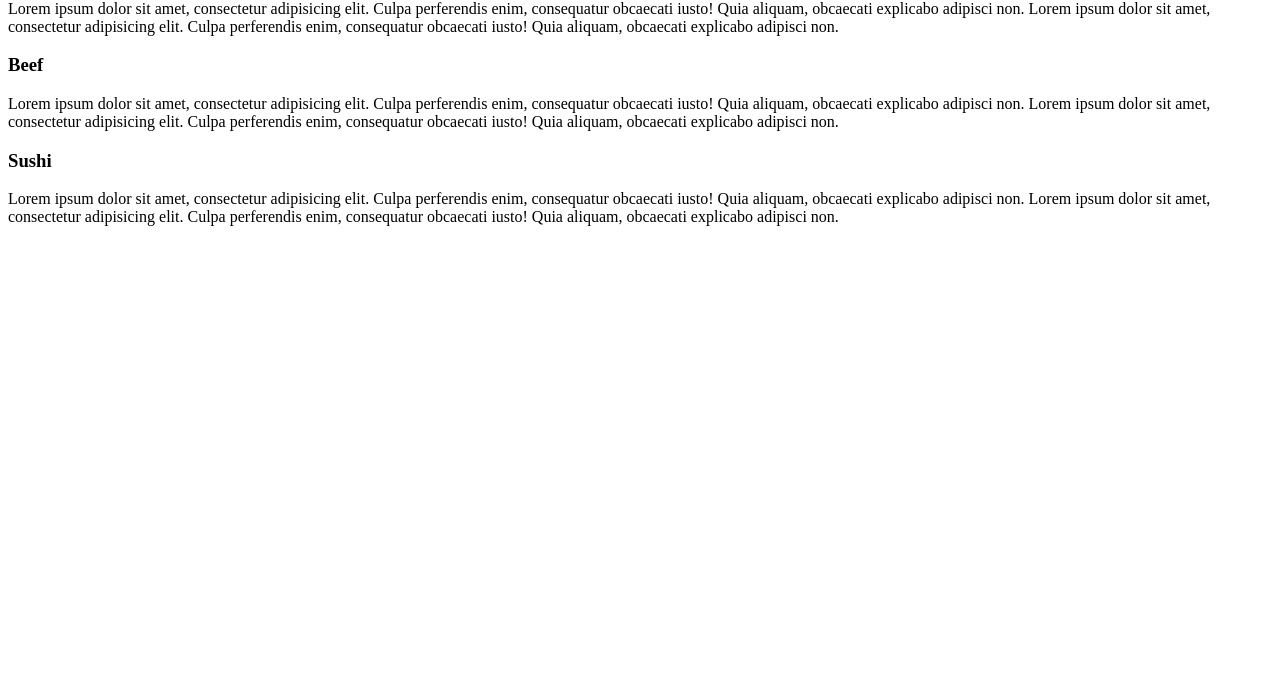
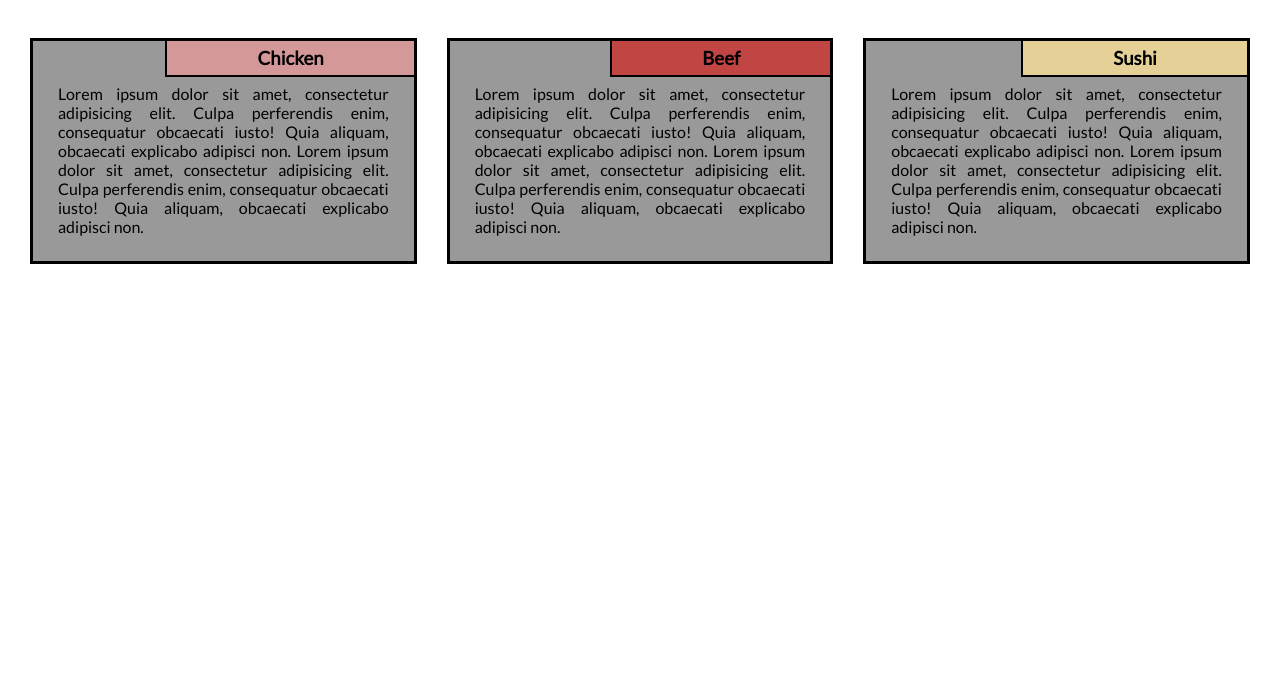
Before and after one commit to suddenkolala/coursera-test, a plain HTML site: page index.html in a window 1280 px wide. Shown: the part 121-800 px from the top of the page. Drawn offline with Linux system fonts and the light colour scheme.

Commit message:
Update index.html

```diff
--- a/index.html
+++ b/index.html
@@ -5,7 +5,7 @@
   <meta name="viewport" content="width=device-width, initial-scale=1">
   <title>My Responsive Layout</title>
   <link href="https://fonts.googleapis.com/css?family=Lato" rel="stylesheet">
-  <link rel="stylesheet" href="style/module2 solution.css">
+  <link rel="stylesheet" href="module2 solution.css">
 </head>
 <body>
   <div class="container">
```
